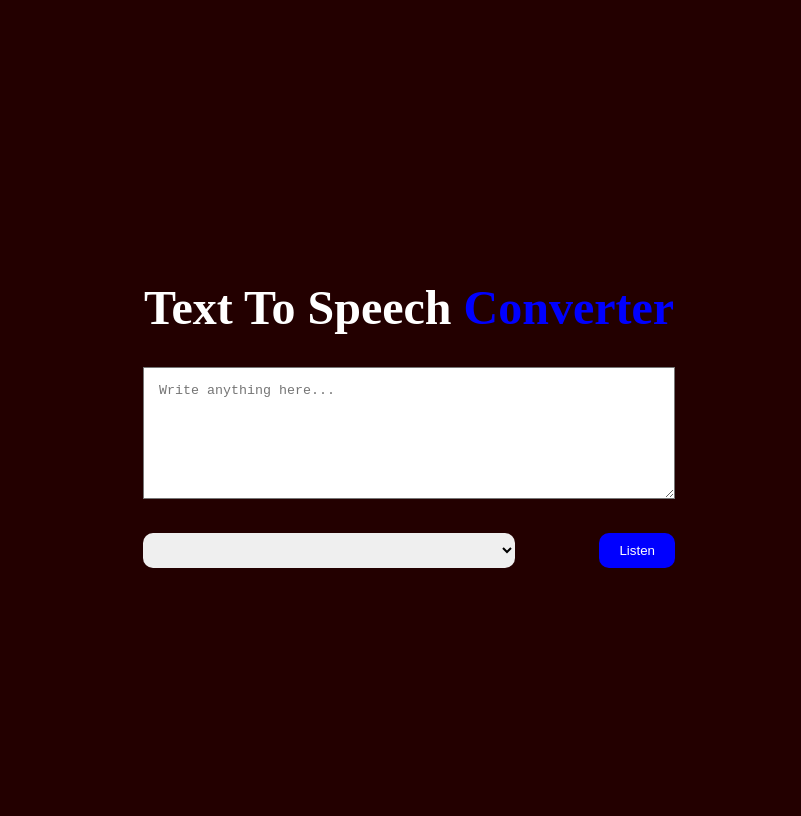
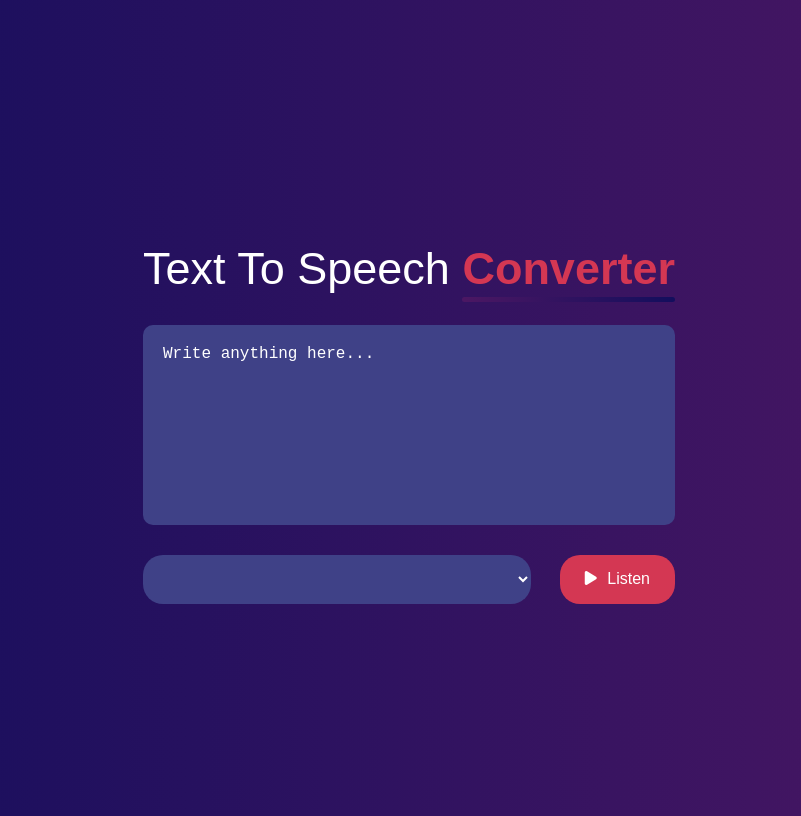
Before and after one commit to saimunhasanrifat14/text-to-voice, a plain HTML site: page index.html in a window 1280 px wide. Shown: the whole page, without its empty margins (239-1040 px from the left). Drawn offline with Linux system fonts and the light colour scheme.

Commit message:
coplate the project

```diff
--- a/css/style.css
+++ b/css/style.css
@@ -1,42 +1,86 @@
+*{
+    box-sizing: border-box;
+}
 body{
     width: 100%;
     height: 100vh;
-    background-color: rgb(35, 0, 0);
+    background-image: linear-gradient(to right, #130E5D , #4C1763);
     display: flex;
     flex-direction: column;
     align-items: center;
     justify-content: center;
+    font-family: Arial, Helvetica, sans-serif;
+}
+.mainDev{
+    display: flex;
+    flex-direction: column;
+    justify-content: center;
 }
 .title{
     color: white;
-    font-size: 48px;
-    font-weight: 600;
+    font-size: 45px;
+    font-weight: 500;
     text-align: center;
 }
 .title span{
-    color: blue;
+    color: #D43753;
     font-weight: 700;
+    position: relative;
+}
+.title span::after{
+    position: absolute;
+    content: "";
+    width: 100%;
+    height: 5px;
+    bottom: -8px;
+    left: 0;
+    border-radius: 10px;
+    background-image: linear-gradient(to left, #130E5D , #4C1763);
+
 }
 .input{
-    width: 500px;
-    height: 100px;
-    padding: 15px;
-    background-color: white;
+    width: 100%;
+    height: 200px;
+    padding: 20px;
+    font-size: 15px;
+    background-color: #3F4187;
     margin-bottom: 30px;
+    color: white;
+    border-radius: 10px;
+    border: none;
+    resize: none;
+}
+.input::placeholder{
+    font-size: 16px;
+    color: white;
+}
+.input:focus{
+    outline: none;
 }
 .type-listen-div{
     display: flex;
     justify-content: space-between;
 }
 .type{
-    width: 70%;
+    font-size: 16px;
+    width: 73%;
     border: none;
-    border-radius: 10px;
+    border-radius: 20px;
+    background-color: #3F4187;
+    padding: 15px;
+    color: white;
+    /* appearance: none; */
 }
 .listen{
-    padding: 10px 20px;
-    background-color: blue;
+    font-size: 16px;
+    padding: 10px 25px;
+    background-color: #D43753;
     border: none;
-    border-radius: 10px;
+    outline: none;
+    border-radius: 20px;
     color: white;
+    cursor: pointer;
 }
+.listen i{
+    margin-right: 6px;
+}
--- a/index.html
+++ b/index.html
@@ -5,19 +5,83 @@
     <meta charset="UTF-8">
     <meta name="viewport" content="width=device-width, initial-scale=1.0">
     <title>Text to Voice</title>
-    <link rel="stylesheet" href="css/style.css">
+    <link
+    rel="stylesheet"
+    data-purpose="Layout StyleSheet"
+    title="Web Awesome"
+    href="/css/app-wa-69936a1b279f3a9001400679f162b44b.css?vsn=d"
+  >
+
+    <link
+      rel="stylesheet"
+      href="https://site-assets.fontawesome.com/releases/v6.7.2/css/all.css"
+    >
+
+    <link
+      rel="stylesheet"
+      href="https://site-assets.fontawesome.com/releases/v6.7.2/css/sharp-duotone-thin.css"
+    >
+
+    <link
+      rel="stylesheet"
+      href="https://site-assets.fontawesome.com/releases/v6.7.2/css/sharp-duotone-solid.css"
+    >
+
+    <link
+      rel="stylesheet"
+      href="https://site-assets.fontawesome.com/releases/v6.7.2/css/sharp-duotone-regular.css"
+    >
+
+    <link
+      rel="stylesheet"
+      href="https://site-assets.fontawesome.com/releases/v6.7.2/css/sharp-duotone-light.css"
+    >
+
+    <link
+      rel="stylesheet"
+      href="https://site-assets.fontawesome.com/releases/v6.7.2/css/sharp-thin.css"
+    >
+
+    <link
+      rel="stylesheet"
+      href="https://site-assets.fontawesome.com/releases/v6.7.2/css/sharp-solid.css"
+    >
+
+    <link
+      rel="stylesheet"
+      href="https://site-assets.fontawesome.com/releases/v6.7.2/css/sharp-regular.css"
+    >
+
+    <link
+      rel="stylesheet"
+      href="https://site-assets.fontawesome.com/releases/v6.7.2/css/sharp-light.css"
+    >
+
+    <link
+      rel="stylesheet"
+      href="https://site-assets.fontawesome.com/releases/v6.7.2/css/duotone-thin.css"
+    >
+
+    <link
+      rel="stylesheet"
+      href="https://site-assets.fontawesome.com/releases/v6.7.2/css/duotone-regular.css"
+    >
+
+    <link
+      rel="stylesheet"
+      href="https://site-assets.fontawesome.com/releases/v6.7.2/css/duotone-light.css"
+    >
+  <link rel="stylesheet" href="css/style.css">
 </head>
 
 <body>
-    <div>
-        <form class="" action="#">
+    <div class="mainDev">
             <h1 class="title">Text To Speech <span>Converter</span></h1>
             <textarea class="input" name="" placeholder="Write anything here..." id=""></textarea>
             <div class="type-listen-div">
                 <select class="type" name="" id=""></select>
-                <button class="listen">Listen</button>
+                <button class="listen"><i class="fa-solid fa-play"></i> Listen</button>
             </div>
-        </form>
     </div>
 
     <script src="js/main.js"></script>
```
